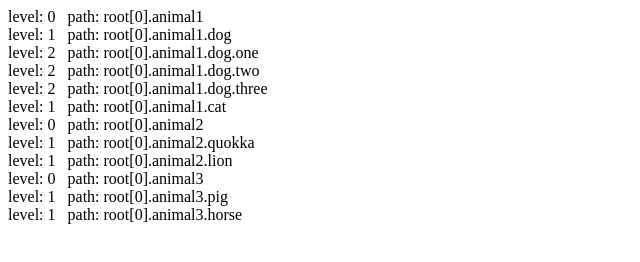
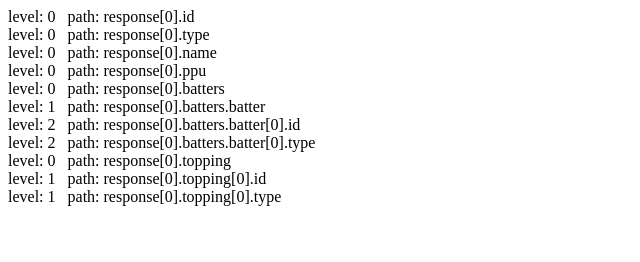
Before and after one commit to rmoj/JSONPathViewer, a plain HTML site: page index.html in a window 1280 px wide. Shown: the whole page, without its empty margins (0-640 px from the left). Drawn offline with nearby package versions, Linux system fonts and the light colour scheme.

Commit message:
Added: new object, testObj

```diff
--- a/index.html
+++ b/index.html
@@ -25,10 +25,81 @@
 
     var arr2 = [{ animal1: { dog: { one: 'puppy', two: 'pup', three: 'mutt' }, cat: 'kitten' }, animal2: { quokka: 'joey', lion: 'cub' }, animal3: { pig: 'piglet', horse: 'pony' } }];
 
+    var testObj = [
+      {
+        "id": "0001",
+        "type": "donut",
+        "name": "Cake",
+        "ppu": 0.55,
+        "batters":
+        {
+          "batter":
+            [
+              { "id": "1001", "type": "Regular" },
+              { "id": "1002", "type": "Chocolate" },
+              { "id": "1003", "type": "Blueberry" },
+              { "id": "1004", "type": "Devil's Food" }
+            ]
+        },
+        "topping":
+          [
+            { "id": "5001", "type": "None" },
+            { "id": "5002", "type": "Glazed" },
+            { "id": "5005", "type": "Sugar" },
+            { "id": "5007", "type": "Powdered Sugar" },
+            { "id": "5006", "type": "Chocolate with Sprinkles" },
+            { "id": "5003", "type": "Chocolate" },
+            { "id": "5004", "type": "Maple" }
+          ]
+      },
+      {
+        "id": "0002",
+        "type": "donut",
+        "name": "Raised",
+        "ppu": 0.55,
+        "batters":
+        {
+          "batter":
+            [
+              { "id": "1001", "type": "Regular" }
+            ]
+        },
+        "topping":
+          [
+            { "id": "5001", "type": "None" },
+            { "id": "5002", "type": "Glazed" },
+            { "id": "5005", "type": "Sugar" },
+            { "id": "5003", "type": "Chocolate" },
+            { "id": "5004", "type": "Maple" }
+          ]
+      },
+      {
+        "id": "0003",
+        "type": "donut",
+        "name": "Old Fashioned",
+        "ppu": 0.55,
+        "batters":
+        {
+          "batter":
+            [
+              { "id": "1001", "type": "Regular" },
+              { "id": "1002", "type": "Chocolate" }
+            ]
+        },
+        "topping":
+          [
+            { "id": "5001", "type": "None" },
+            { "id": "5002", "type": "Glazed" },
+            { "id": "5003", "type": "Chocolate" },
+            { "id": "5004", "type": "Maple" }
+          ]
+      }
+    ];
+
     run();
 
     function run() {
-      hop(arr2, 0, 'root');
+      hop(testObj, 0, 'response');
     }
 
     function p(...args) {
```
